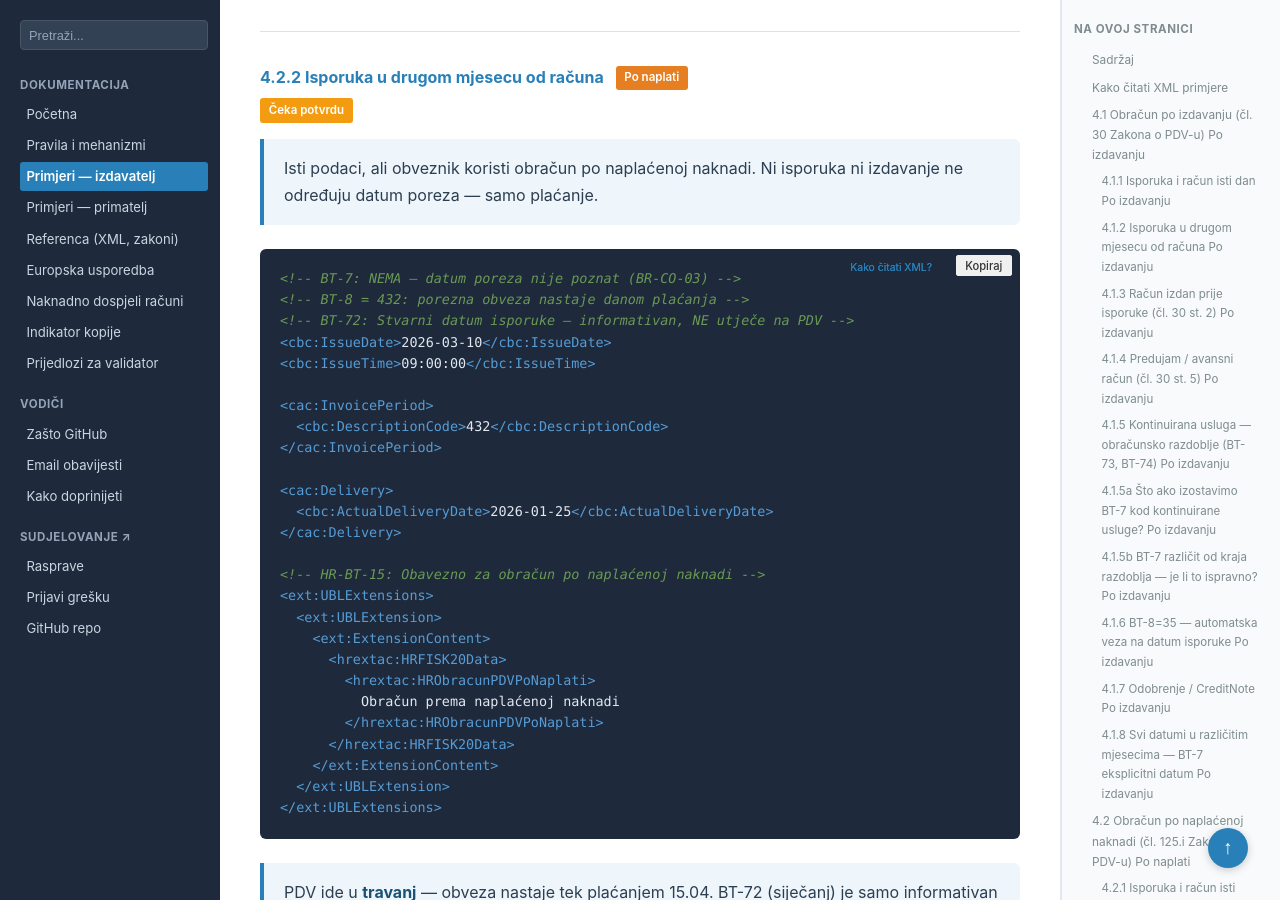
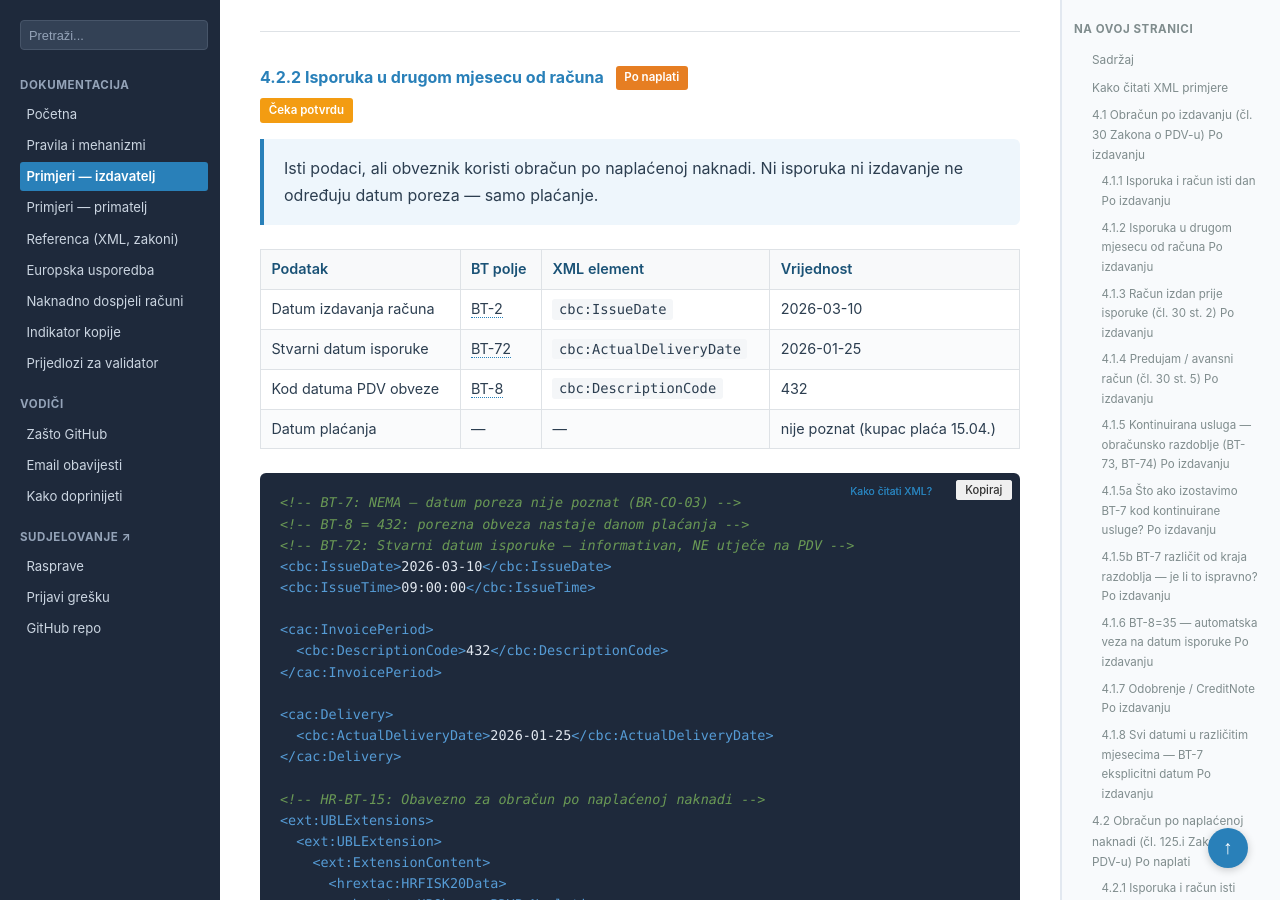
Before and after one commit to dageci/eracun-fiskalizacija-datumi, a Jekyll site: the page built from docs/primjeri-izdavatelj.md, in a window 1280 px wide and 900 px high, scrolled down 11668 px. Built offline with Jekyll 4.4.1, drawn with Linux system fonts in a browser that asks for light colours.

Commit message:
preostalih 5 LOW nalaza ispravljeno
- F09 opis: pojašnjeno da vrijedi za Invoice i CreditNote kontekst
- pravila.md: dodan nedostajući scenarij "Po naplati (drugi mjesec)"
- 4.2.2: dodana tablica s datumima (nedostajala)
- naknadno-dospjeli: jasniji opis prijelaza roka PDV prijave

````diff
--- a/docs/primjeri-izdavatelj.md
+++ b/docs/primjeri-izdavatelj.md
@@ -410,6 +410,13 @@ U primjerima ispod prikazujemo isječke XML koda eRačuna. Kod je **obojan** za
 > Isti podaci, ali obveznik koristi obračun po naplaćenoj naknadi.
 > Ni isporuka ni izdavanje ne određuju datum poreza — samo plaćanje.
 
+| Podatak | BT polje | XML element | Vrijednost |
+|---------|----------|-------------|-----------|
+| Datum izdavanja računa | BT-2 | `cbc:IssueDate` | 2026-03-10 |
+| Stvarni datum isporuke | BT-72 | `cbc:ActualDeliveryDate` | 2026-01-25 |
+| Kod datuma PDV obveze | BT-8 | `cbc:DescriptionCode` | 432 |
+| Datum plaćanja | — | — | nije poznat (kupac plaća 15.04.) |
+
 ```xml
 <!-- BT-7: NEMA — datum poreza nije poznat (BR-CO-03) -->
 <!-- BT-8 = 432: porezna obveza nastaje danom plaćanja -->
````
Also changed, not shown: docs/naknadno-dospjeli-racuni.md (+1 -1 lines), docs/pravila.md (+1 -0 lines), docs/prijedlozi-validator.md (+2 -2 lines).
